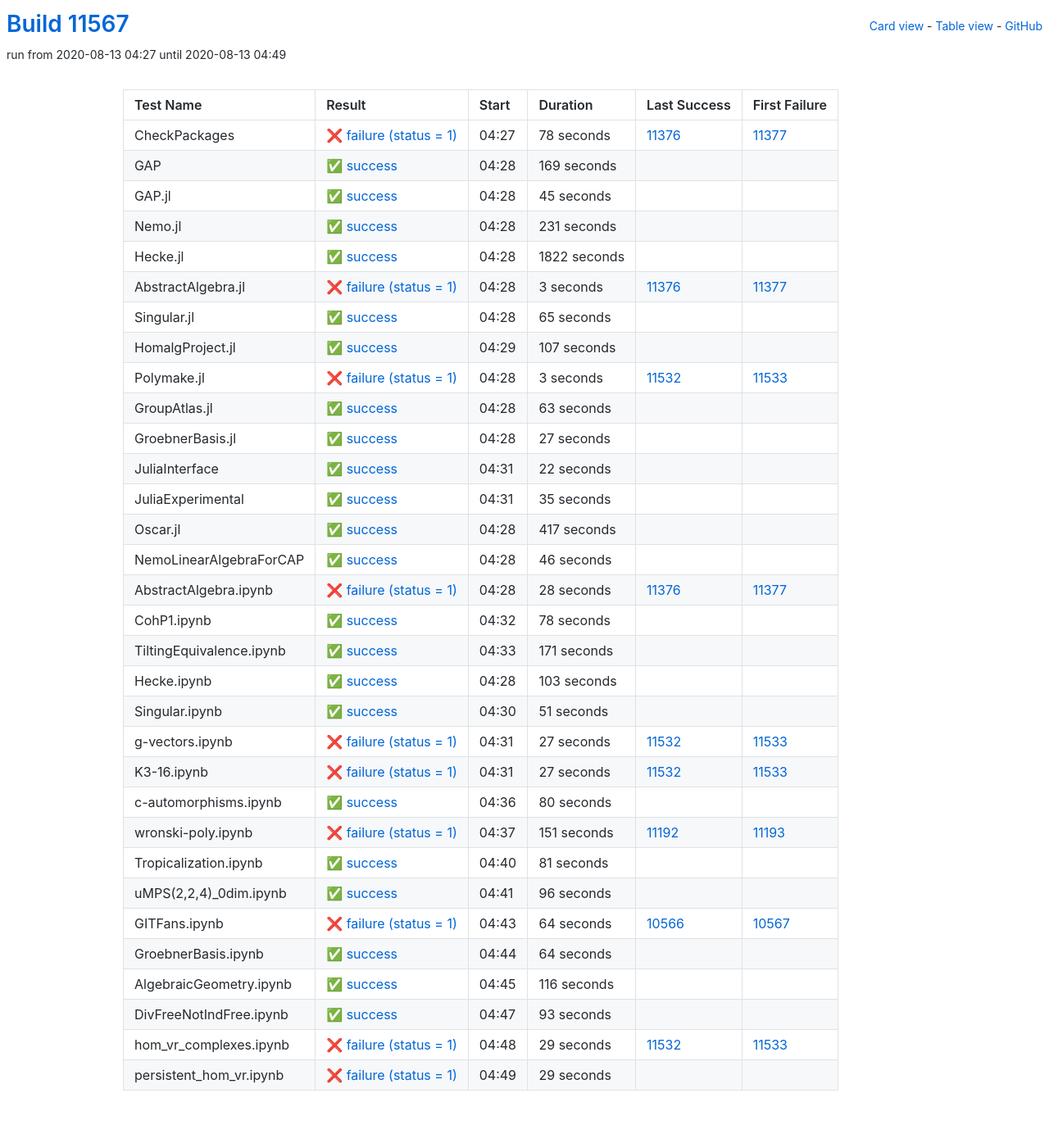
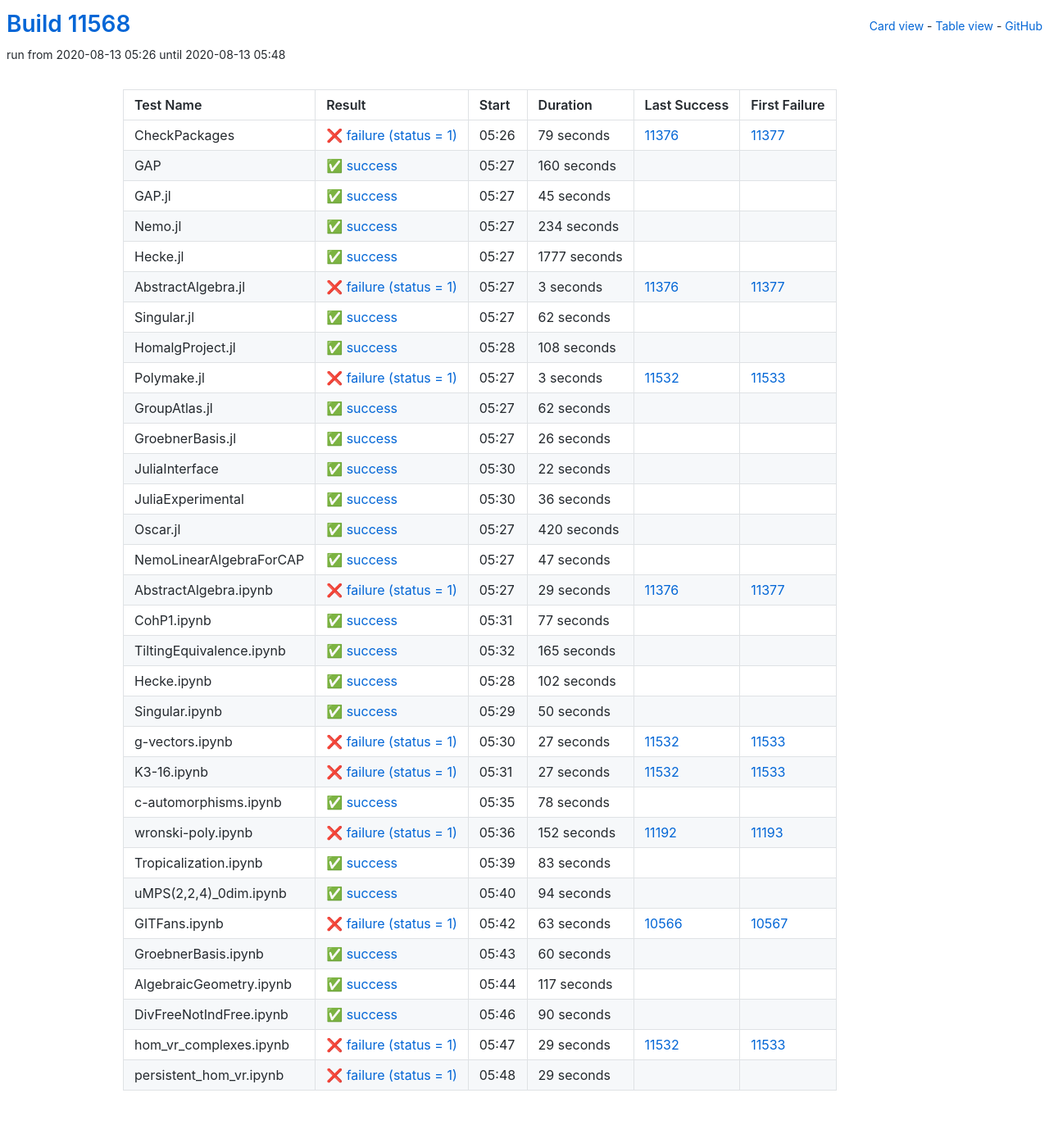
Before and after one commit to oscar-system/oscar-ci-status, a Jekyll site: the page built from table.html, in a window 1280 px wide. Shown: the whole page at 82% size. Built offline with Jekyll 4.4.1, drawn with Linux system fonts in a browser that asks for light colours.

Commit message:
Build #11568

```diff
--- a/_data/ci.yml
+++ b/_data/ci.yml
@@ -1,6 +1,6 @@
 ---
-build: 11567
-build_url: https://oscarci.mathematik.uni-kl.de/job/oscar/11567/
+build: 11568
+build_url: https://oscarci.mathematik.uni-kl.de/job/oscar/11568/
 job: oscar
 organization: oscar-system
 repo: oscar-ci-status
@@ -8,32 +8,32 @@
 tests:
 - name: CheckPackages
   id: checkpackages
-  log: https://oscarci.mathematik.uni-kl.de/job/oscar/11567/artifact/logs/build-11567/CheckPackages.log
-  start: 2020-08-13 04:27
+  log: https://oscarci.mathematik.uni-kl.de/job/oscar/11568/artifact/logs/build-11568/CheckPackages.log
+  start: 2020-08-13 05:26
   success: false
   exitcode: 1
   status: failure
-  duration: 78
+  duration: 79
   last_success: 11376
   last_success_url: https://oscarci.mathematik.uni-kl.de/job/oscar/11376/
   first_failure: 11377
   first_failure_url: https://oscarci.mathematik.uni-kl.de/job/oscar/11377/
 - name: GAP
   id: gap
-  log: https://oscarci.mathematik.uni-kl.de/job/oscar/11567/artifact/logs/build-11567/GAP.log
-  start: 2020-08-13 04:28
+  log: https://oscarci.mathematik.uni-kl.de/job/oscar/11568/artifact/logs/build-11568/GAP.log
+  start: 2020-08-13 05:27
   success: true
   exitcode: 0
   status: success
-  duration: 169
+  duration: 160
   last_success: false
   last_success_url:
   first_failure: false
   first_failure_url:
 - name: GAP.jl
   id: gap-jl
-  log: https://oscarci.mathematik.uni-kl.de/job/oscar/11567/artifact/logs/build-11567/GAP.jl.log
-  start: 2020-08-13 04:28
+  log: https://oscarci.mathematik.uni-kl.de/job/oscar/11568/artifact/logs/build-11568/GAP.jl.log
+  start: 2020-08-13 05:27
   success: true
   exitcode: 0
   status: success
@@ -44,32 +44,32 @@
   first_failure_url:
 - name: Nemo.jl
   id: nemo-jl
-  log: https://oscarci.mathematik.uni-kl.de/job/oscar/11567/artifact/logs/build-11567/Nemo.jl.log
-  start: 2020-08-13 04:28
+  log: https://oscarci.mathematik.uni-kl.de/job/oscar/11568/artifact/logs/build-11568/Nemo.jl.log
+  start: 2020-08-13 05:27
   success: true
   exitcode: 0
   status: success
-  duration: 231
+  duration: 234
   last_success: false
   last_success_url:
   first_failure: false
   first_failure_url:
 - name: Hecke.jl
   id: hecke-jl
-  log: https://oscarci.mathematik.uni-kl.de/job/oscar/11567/artifact/logs/build-11567/Hecke.jl.log
-  start: 2020-08-13 04:28
+  log: https://oscarci.mathematik.uni-kl.de/job/oscar/11568/artifact/logs/build-11568/Hecke.jl.log
+  start: 2020-08-13 05:27
   success: true
   exitcode: 0
   status: success
-  duration: 1822
+  duration: 1777
   last_success: false
   last_success_url:
   first_failure: false
   first_failure_url:
 - name: AbstractAlgebra.jl
   id: abstractalgebra-jl
-  log: https://oscarci.mathematik.uni-kl.de/job/oscar/11567/artifact/logs/build-11567/AbstractAlgebra.jl.log
-  start: 2020-08-13 04:28
+  log: https://oscarci.mathematik.uni-kl.de/job/oscar/11568/artifact/logs/build-11568/AbstractAlgebra.jl.log
+  start: 2020-08-13 05:27
   success: false
   exitcode: 1
   status: failure
@@ -80,32 +80,32 @@
   first_failure_url: https://oscarci.mathematik.uni-kl.de/job/oscar/11377/
 - name: Singular.jl
   id: singular-jl
-  log: https://oscarci.mathematik.uni-kl.de/job/oscar/11567/artifact/logs/build-11567/Singular.jl.log
-  start: 2020-08-13 04:28
+  log: https://oscarci.mathematik.uni-kl.de/job/oscar/11568/artifact/logs/build-11568/Singular.jl.log
+  start: 2020-08-13 05:27
   success: true
   exitcode: 0
   status: success
-  duration: 65
+  duration: 62
   last_success: false
   last_success_url:
   first_failure: false
   first_failure_url:
 - name: HomalgProject.jl
   id: homalgproject-jl
-  log: https://oscarci.mathematik.uni-kl.de/job/oscar/11567/artifact/logs/build-11567/HomalgProject.jl.log
-  start: 2020-08-13 04:29
+  log: https://oscarci.mathematik.uni-kl.de/job/oscar/11568/artifact/logs/build-11568/HomalgProject.jl.log
+  start: 2020-08-13 05:28
   success: true
   exitcode: 0
   status: success
-  duration: 107
+  duration: 108
   last_success: false
   last_success_url:
   first_failure: false
   first_failure_url:
 - name: Polymake.jl
   id: polymake-jl
-  log: https://oscarci.mathematik.uni-kl.de/job/oscar/11567/artifact/logs/build-11567/Polymake.jl.log
-  start: 2020-08-13 04:28
+  log: https://oscarci.mathematik.uni-kl.de/job/oscar/11568/artifact/logs/build-11568/Polymake.jl.log
+  start: 2020-08-13 05:27
   success: false
   exitcode: 1
   status: failure
@@ -116,32 +116,32 @@
   first_failure_url: https://oscarci.mathematik.uni-kl.de/job/oscar/11533/
 - name: GroupAtlas.jl
   id: groupatlas-jl
-  log: https://oscarci.mathematik.uni-kl.de/job/oscar/11567/artifact/logs/build-11567/GroupAtlas.jl.log
-  start: 2020-08-13 04:28
+  log: https://oscarci.mathematik.uni-kl.de/job/oscar/11568/artifact/logs/build-11568/GroupAtlas.jl.log
+  start: 2020-08-13 05:27
   success: true
   exitcode: 0
   status: success
-  duration: 63
+  duration: 62
   last_success: false
   last_success_url:
   first_failure: false
   first_failure_url:
 - name: GroebnerBasis.jl
   id: groebnerbasis-jl
-  log: https://oscarci.mathematik.uni-kl.de/job/oscar/11567/artifact/logs/build-11567/GroebnerBasis.jl.log
-  start: 2020-08-13 04:28
+  log: https://oscarci.mathematik.uni-kl.de/job/oscar/11568/artifact/logs/build-11568/GroebnerBasis.jl.log
+  start: 2020-08-13 05:27
   success: true
   exitcode: 0
   status: success
-  duration: 27
+  duration: 26
   last_success: false
   last_success_url:
   first_failure: false
   first_failure_url:
 - name: JuliaInterface
   id: juliainterface
-  log: https://oscarci.mathematik.uni-kl.de/job/oscar/11567/artifact/logs/build-11567/JuliaInterface.log
-  start: 2020-08-13 04:31
+  log: https://oscarci.mathematik.uni-kl.de/job/oscar/11568/artifact/logs/build-11568/JuliaInterface.log
+  start: 2020-08-13 05:30
   success: true
   exitcode: 0
   status: success
@@ -152,104 +152,104 @@
   first_failure_url:
 - name: JuliaExperimental
   id: juliaexperimental
-  log: https://oscarci.mathematik.uni-kl.de/job/oscar/11567/artifact/logs/build-11567/JuliaExperimental.log
-  start: 2020-08-13 04:31
+  log: https://oscarci.mathematik.uni-kl.de/job/oscar/11568/artifact/logs/build-11568/JuliaExperimental.log
+  start: 2020-08-13 05:30
   success: true
   exitcode: 0
   status: success
-  duration: 35
+  duration: 36
   last_success: false
   last_success_url:
   first_failure: false
   first_failure_url:
 - name: Oscar.jl
   id: oscar-jl
-  log: https://oscarci.mathematik.uni-kl.de/job/oscar/11567/artifact/logs/build-11567/Oscar.jl.log
-  start: 2020-08-13 04:28
+  log: https://oscarci.mathematik.uni-kl.de/job/oscar/11568/artifact/logs/build-11568/Oscar.jl.log
+  start: 2020-08-13 05:27
   success: true
   exitcode: 0
   status: success
-  duration: 417
+  duration: 420
   last_success: false
   last_success_url:
   first_failure: false
   first_failure_url:
 - name: NemoLinearAlgebraForCAP
   id: nemolinearalgebraforcap
-  log: https://oscarci.mathematik.uni-kl.de/job/oscar/11567/artifact/logs/build-11567/NemoLinearAlgebraForCAP.log
-  start: 2020-08-13 04:28
+  log: https://oscarci.mathematik.uni-kl.de/job/oscar/11568/artifact/logs/build-11568/NemoLinearAlgebraForCAP.log
+  start: 2020-08-13 05:27
   success: true
   exitcode: 0
   status: success
-  duration: 46
+  duration: 47
   last_success: false
   last_success_url:
   first_failure: false
   first_failure_url:
 - name: AbstractAlgebra.ipynb
   id: abstractalgebra-ipynb
-  log: https://oscarci.mathematik.uni-kl.de/job/oscar/11567/artifact/logs/build-11567/AbstractAlgebra.ipynb.log
-  start: 2020-08-13 04:28
+  log: https://oscarci.mathematik.uni-kl.de/job/oscar/11568/artifact/logs/build-11568/AbstractAlgebra.ipynb.log
+  start: 2020-08-13 05:27
   success: false
   exitcode: 1
   status: failure
-  duration: 28
+  duration: 29
   last_success: 11376
   last_success_url: https://oscarci.mathematik.uni-kl.de/job/oscar/11376/
   first_failure: 11377
   first_failure_url: https://oscarci.mathematik.uni-kl.de/job/oscar/11377/
 - name: CohP1.ipynb
   id: cohp1-ipynb
-  log: https://oscarci.mathematik.uni-kl.de/job/oscar/11567/artifact/logs/build-11567/CohP1.ipynb.log
-  start: 2020-08-13 04:32
+  log: https://oscarci.mathematik.uni-kl.de/job/oscar/11568/artifact/logs/build-11568/CohP1.ipynb.log
+  start: 2020-08-13 05:31
   success: true
   exitcode: 0
   status: success
-  duration: 78
+  duration: 77
   last_success: false
   last_success_url:
   first_failure: false
   first_failure_url:
 - name: TiltingEquivalence.ipynb
   id: tiltingequivalence-ipynb
-  log: https://oscarci.mathematik.uni-kl.de/job/oscar/11567/artifact/logs/build-11567/TiltingEquivalence.ipynb.log
-  start: 2020-08-13 04:33
+  log: https://oscarci.mathematik.uni-kl.de/job/oscar/11568/artifact/logs/build-11568/TiltingEquivalence.ipynb.log
+  start: 2020-08-13 05:32
   success: true
   exitcode: 0
   status: success
-  duration: 171
+  duration: 165
   last_success: false
   last_success_url:
   first_failure: false
   first_failure_url:
 - name: Hecke.ipynb
   id: hecke-ipynb
-  log: https://oscarci.mathematik.uni-kl.de/job/oscar/11567/artifact/logs/build-11567/Hecke.ipynb.log
-  start: 2020-08-13 04:28
+  log: https://oscarci.mathematik.uni-kl.de/job/oscar/11568/artifact/logs/build-11568/Hecke.ipynb.log
+  start: 2020-08-13 05:28
   success: true
   exitcode: 0
   status: success
-  duration: 103
+  duration: 102
   last_success: false
   last_success_url:
   first_failure: false
   first_failure_url:
 - name: Singular.ipynb
   id: singular-ipynb
-  log: https://oscarci.mathematik.uni-kl.de/job/oscar/11567/artifact/logs/build-11567/Singular.ipynb.log
-  start: 2020-08-13 04:30
+  log: https://oscarci.mathematik.uni-kl.de/job/oscar/11568/artifact/logs/build-11568/Singular.ipynb.log
+  start: 2020-08-13 05:29
   success: true
   exitcode: 0
   status: success
-  duration: 51
+  duration: 50
   last_success: false
   last_success_url:
   first_failure: false
   first_failure_url:
 - name: g-vectors.ipynb
   id: g-vectors-ipynb
-  log: https://oscarci.mathematik.uni-kl.de/job/oscar/11567/artifact/logs/build-11567/g-vectors.ipynb.log
-  start: 2020-08-13 04:31
+  log: https://oscarci.mathematik.uni-kl.de/job/oscar/11568/artifact/logs/build-11568/g-vectors.ipynb.log
+  start: 2020-08-13 05:30
   success: false
   exitcode: 1
   status: failure
@@ -260,8 +260,8 @@
   first_failure_url: https://oscarci.mathematik.uni-kl.de/job/oscar/11533/
 - name: K3-16.ipynb
   id: k3-16-ipynb
-  log: https://oscarci.mathematik.uni-kl.de/job/oscar/11567/artifact/logs/build-11567/K3-16.ipynb.log
-  start: 2020-08-13 04:31
+  log: https://oscarci.mathematik.uni-kl.de/job/oscar/11568/artifact/logs/build-11568/K3-16.ipynb.log
+  start: 2020-08-13 05:31
   success: false
   exitcode: 1
   status: failure
@@ -272,104 +272,104 @@
   first_failure_url: https://oscarci.mathematik.uni-kl.de/job/oscar/11533/
 - name: c-automorphisms.ipynb
   id: c-automorphisms-ipynb
-  log: https://oscarci.mathematik.uni-kl.de/job/oscar/11567/artifact/logs/build-11567/c-automorphisms.ipynb.log
-  start: 2020-08-13 04:36
+  log: https://oscarci.mathematik.uni-kl.de/job/oscar/11568/artifact/logs/build-11568/c-automorphisms.ipynb.log
+  start: 2020-08-13 05:35
   success: true
   exitcode: 0
   status: success
-  duration: 80
+  duration: 78
   last_success: false
   last_success_url:
   first_failure: false
   first_failure_url:
 - name: wronski-poly.ipynb
   id: wronski-poly-ipynb
-  log: https://oscarci.mathematik.uni-kl.de/job/oscar/11567/artifact/logs/build-11567/wronski-poly.ipynb.log
-  start: 2020-08-13 04:37
+  log: https://oscarci.mathematik.uni-kl.de/job/oscar/11568/artifact/logs/build-11568/wronski-poly.ipynb.log
+  start: 2020-08-13 05:36
   success: false
   exitcode: 1
   status: failure
-  duration: 151
+  duration: 152
   last_success: 11192
   last_success_url: https://oscarci.mathematik.uni-kl.de/job/oscar/11192/
   first_failure: 11193
   first_failure_url: https://oscarci.mathematik.uni-kl.de/job/oscar/11193/
 - name: Tropicalization.ipynb
   id: tropicalization-ipynb
-  log: https://oscarci.mathematik.uni-kl.de/job/oscar/11567/artifact/logs/build-11567/Tropicalization.ipynb.log
-  start: 2020-08-13 04:40
+  log: https://oscarci.mathematik.uni-kl.de/job/oscar/11568/artifact/logs/build-11568/Tropicalization.ipynb.log
+  start: 2020-08-13 05:39
   success: true
   exitcode: 0
   status: success
-  duration: 81
+  duration: 83
   last_success: false
   last_success_url:
   first_failure: false
   first_failure_url:
 - name: uMPS(2,2,4)_0dim.ipynb
   id: umps-2-2-4-0dim-ipynb
-  log: https://oscarci.mathematik.uni-kl.de/job/oscar/11567/artifact/logs/build-11567/uMPS-2-2-4-_0dim.ipynb.log
-  start: 2020-08-13 04:41
+  log: https://oscarci.mathematik.uni-kl.de/job/oscar/11568/artifact/logs/build-11568/uMPS-2-2-4-_0dim.ipynb.log
+  start: 2020-08-13 05:40
   success: true
   exitcode: 0
   status: success
-  duration: 96
+  duration: 94
   last_success: false
   last_success_url:
   first_failure: false
   first_failure_url:
 - name: GITFans.ipynb
   id: gitfans-ipynb
-  log: https://oscarci.mathematik.uni-kl.de/job/oscar/11567/artifact/logs/build-11567/GITFans.ipynb.log
-  start: 2020-08-13 04:43
+  log: https://oscarci.mathematik.uni-kl.de/job/oscar/11568/artifact/logs/build-11568/GITFans.ipynb.log
+  start: 2020-08-13 05:42
   success: false
   exitcode: 1
   status: failure
-  duration: 64
+  duration: 63
   last_success: 10566
   last_success_url: https://oscarci.mathematik.uni-kl.de/job/oscar/10566/
   first_failure: 10567
   first_failure_url: https://oscarci.mathematik.uni-kl.de/job/oscar/10567/
 - name: GroebnerBasis.ipynb
   id: groebnerbasis-ipynb
-  log: https://oscarci.mathematik.uni-kl.de/job/oscar/11567/artifact/logs/build-11567/GroebnerBasis.ipynb.log
-  start: 2020-08-13 04:44
+  log: https://oscarci.mathematik.uni-kl.de/job/oscar/11568/artifact/logs/build-11568/GroebnerBasis.ipynb.log
+  start: 2020-08-13 05:43
   success: true
   exitcode: 0
   status: success
-  duration: 64
+  duration: 60
   last_success: false
   last_success_url:
   first_failure: false
   first_failure_url:
 - name: AlgebraicGeometry.ipynb
   id: algebraicgeometry-ipynb
-  log: https://oscarci.mathematik.uni-kl.de/job/oscar/11567/artifact/logs/build-11567/AlgebraicGeometry.ipynb.log
-  start: 2020-08-13 04:45
+  log: https://oscarci.mathematik.uni-kl.de/job/oscar/11568/artifact/logs/build-11568/AlgebraicGeometry.ipynb.log
+  start: 2020-08-13 05:44
   success: true
   exitcode: 0
   status: success
-  duration: 116
+  duration: 117
   last_success: false
   last_success_url:
   first_failure: false
   first_failure_url:
 - name: DivFreeNotIndFree.ipynb
   id: divfreenotindfree-ipynb
-  log: https://oscarci.mathematik.uni-kl.de/job/oscar/11567/artifact/logs/build-11567/DivFreeNotIndFree.ipynb.log
-  start: 2020-08-13 04:47
+  log: https://oscarci.mathematik.uni-kl.de/job/oscar/11568/artifact/logs/build-11568/DivFreeNotIndFree.ipynb.log
+  start: 2020-08-13 05:46
   success: true
   exitcode: 0
   status: success
-  duration: 93
+  duration: 90
   last_success: false
   last_success_url:
   first_failure: false
   first_failure_url:
 - name: hom_vr_complexes.ipynb
   id: hom-vr-complexes-ipynb
-  log: https://oscarci.mathematik.uni-kl.de/job/oscar/11567/artifact/logs/build-11567/hom_vr_complexes.ipynb.log
-  start: 2020-08-13 04:48
+  log: https://oscarci.mathematik.uni-kl.de/job/oscar/11568/artifact/logs/build-11568/hom_vr_complexes.ipynb.log
+  start: 2020-08-13 05:47
   success: false
   exitcode: 1
   status: failure
@@ -380,8 +380,8 @@
   first_failure_url: https://oscarci.mathematik.uni-kl.de/job/oscar/11533/
 - name: persistent_hom_vr.ipynb
   id: persistent-hom-vr-ipynb
-  log: https://oscarci.mathematik.uni-kl.de/job/oscar/11567/artifact/logs/build-11567/persistent_hom_vr.ipynb.log
-  start: 2020-08-13 04:49
+  log: https://oscarci.mathematik.uni-kl.de/job/oscar/11568/artifact/logs/build-11568/persistent_hom_vr.ipynb.log
+  start: 2020-08-13 05:48
   success: false
   exitcode: 1
   status: failure
```
Also changed, not shown: README.md.
